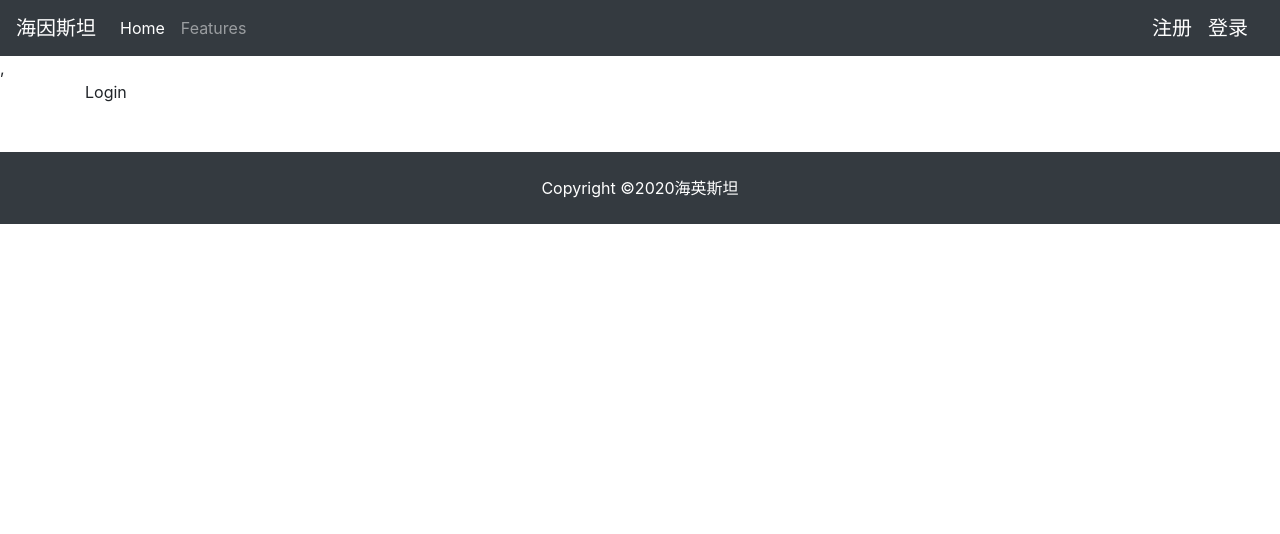
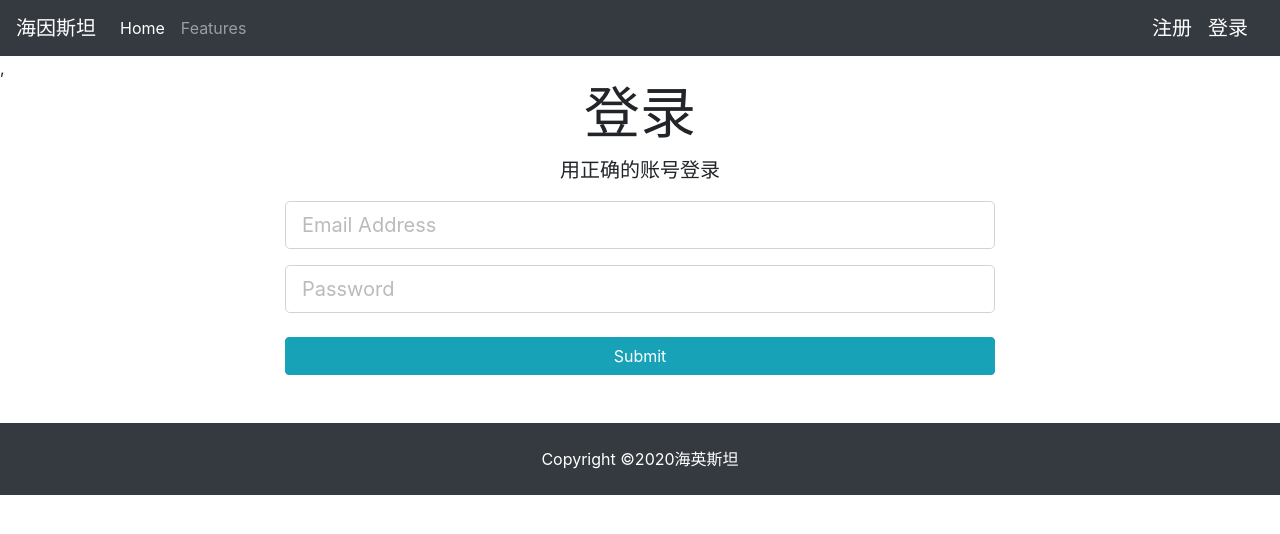
Before and after one commit to yinhaiying/social-management-system-client, a React (Create React App) app: page /login in a window 1280 px wide. Shown: the top 534 px of the page. Built offline with nearby package versions, Linux system fonts and the light colour scheme.

Commit message:
登录组件的实现

```diff
--- a/src/components/auth/Login.js
+++ b/src/components/auth/Login.js
@@ -1,13 +1,60 @@
 
 import React, { Component } from 'react';
 class Login extends Component {
-    render() {
-        return (
-            <div>
-                Login
+  constructor() {
+    super();
+    this.state = {
+      email: "",
+      password: "",
+      errors: {},
+    };
+  }
+  onChange = (e) => {
+    console.log(e.target.name);
+    this.setState({
+      [e.target.name]: e.target.value,
+    });
+  };
+  onSubmit = (e) => {
+    e.preventDefault();
+  }
+  render() {
+    return (
+      <div className="login">
+        <div className="container">
+          <div className="row">
+            <div className="col-md-8 m-auto">
+              <h1 className="display-4 text-center">登录</h1>
+              <p className="lead text-center">用正确的账号登录</p>
+              <form onSubmit = {this.onSubmit}>
+                <div className="form-group">
+                  <input
+                    type="email"
+                    className="form-control form-control-lg"
+                    placeholder="Email Address"
+                    name="email"
+                    value={this.state.email}
+                    onChange={this.onChange}
+                  />
+                </div>
+                <div className="form-group">
+                  <input
+                    type="password"
+                    className="form-control form-control-lg"
+                    placeholder="Password"
+                    name="password"
+                    value={this.state.password}
+                    onChange={this.onChange}
+                  />
+                </div>
+                <input type="submit" className="btn btn-info btn-block mt-4" />
+              </form>
             </div>
-        );
-    }
+          </div>
+        </div>
+      </div>
+    );
+  }
 }
 
 export default Login;
```
